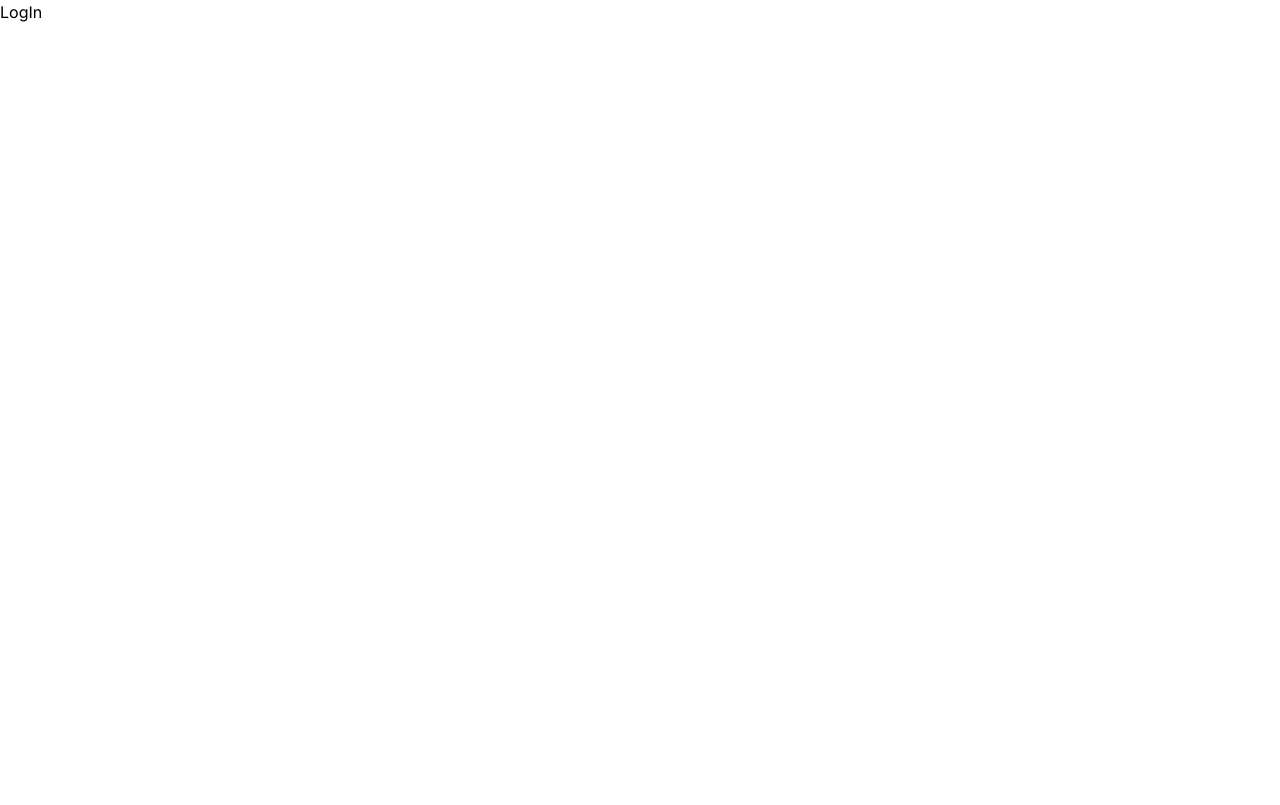
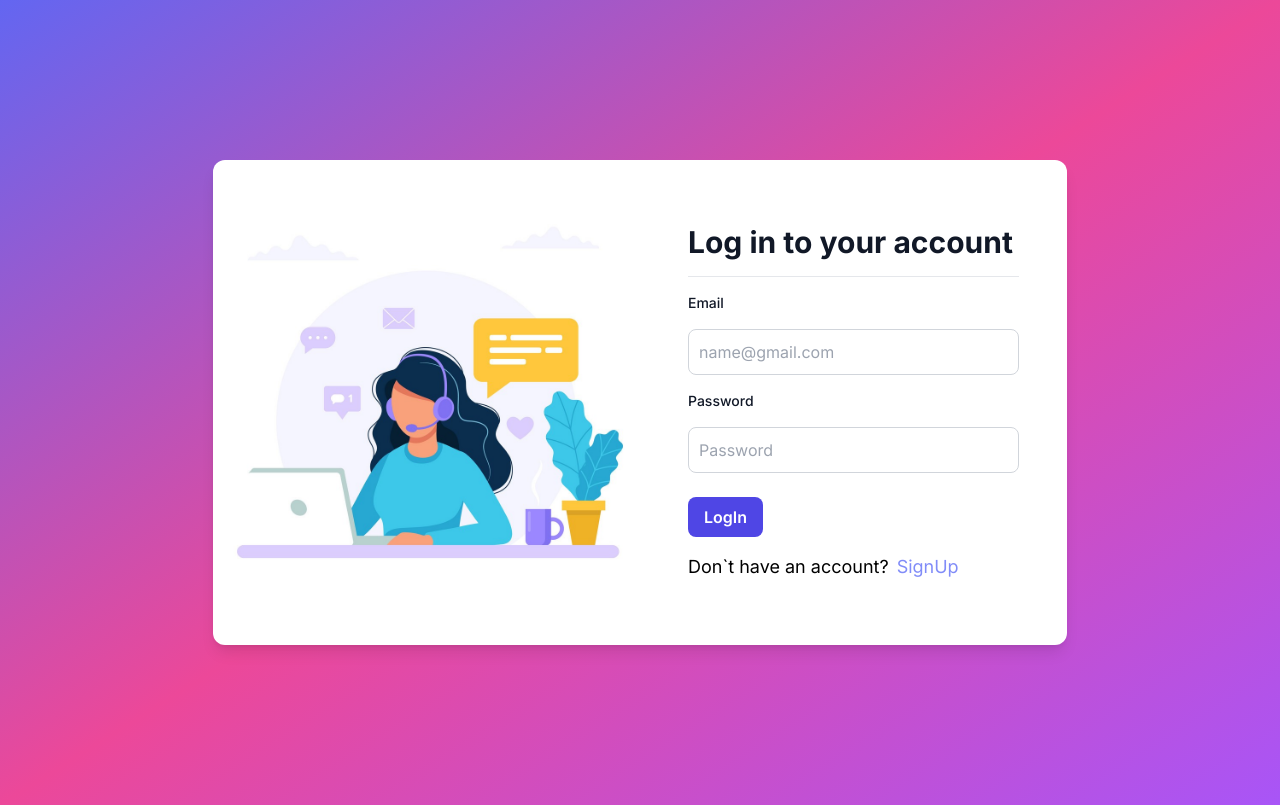
Before and after one commit to K-Aayush/next-auth, a Next.js app: page /login in a window 1280 px wide. Built offline with nearby package versions, Linux system fonts and the light colour scheme.

Commit message:
login page

```diff
--- a/src/app/login/page.tsx
+++ b/src/app/login/page.tsx
@@ -1,9 +1,78 @@
-import React from 'react'
+'use client'
 
-const LogIn = () => {
+import React, { useState } from 'react';
+import Link from 'next/link';
+import { useRouter } from 'next/navigation';
+import Image from 'next/image';
+
+const Login = () => {
+  const [user, setUser] = useState({
+    email: "",
+    password: "",
+  });
+
+  const onLogin = async () => {
+
+  }
+
   return (
-    <div>LogIn</div>
+    <div className='min-h-screen bg-gradient-to-br from-indigo-500 via-pink-500 to-purple-500'>
+      <div className='container mx-auto py-40'>
+        <div className='flex w-8/12 bg-white rounded-xl mx-auto shadow-lg overflow-hidden relative'>
+          <div className='w-1/2 relative'>
+            <Image
+              src="/women-headset.jpg"
+              alt=''
+              layout='fill'
+              objectFit='contain'
+            />
+          </div>
+          <div className='w-1/2 py-16 px-12'>
+            <h1 className='text-3xl font-bold text-gray-900 mb-4'>
+              Log in to your account
+            </h1>
+            <hr />
+            <form action="#" className='mt-4'>
+              <div className='flex flex-col gap-4'>
+                <label htmlFor="email" className='text-sm font-medium text-gray-900 dark:text-gray-800'>Email</label>
+                <input
+                  className='bg-white border border-gray-300 text-gray-900 rounded-lg p-2.5 mb-4'
+                  id="email"
+                  type="text"
+                  placeholder="name@gmail.com"
+                  value={user.email}
+                  onChange={(e) => setUser({ ...user, email: e.target.value })}
+                />
+              </div>
+              <div className='flex flex-col gap-4'>
+                <label htmlFor="password" className='text-sm font-medium text-gray-900 dark:text-gray-800'>Password</label>
+                <input
+                  className='bg-white border border-gray-300 text-gray-900 rounded-lg p-2.5'
+                  id="password"
+                  type="password"
+                  placeholder="Password"
+                  value={user.password}
+                  onChange={(e) => setUser({ ...user, password: e.target.value })}
+                />
+              </div>
+              <button
+                className='py-2 px-4 mt-6 bg-indigo-600 hover:bg-indigo-700 text-white font-semibold rounded-lg w-fit'
+                onClick={onLogin}
+              >
+                LogIn
+              </button>
+              <div className='flex gap-2 mt-4'>
+                <p className='text-lg'>Don`t have an account?</p>
+              <Link href="/signup" className='text-lg text-indigo-400'>
+                SignUp
+              </Link>
+              </div>
+            </form>
+          </div>
+        </div>
+      </div>
+    </div>
   )
 }
 
-export default LogIn
+export default Login;
```
Also changed, not shown: public/women-headset.jpg (added).
